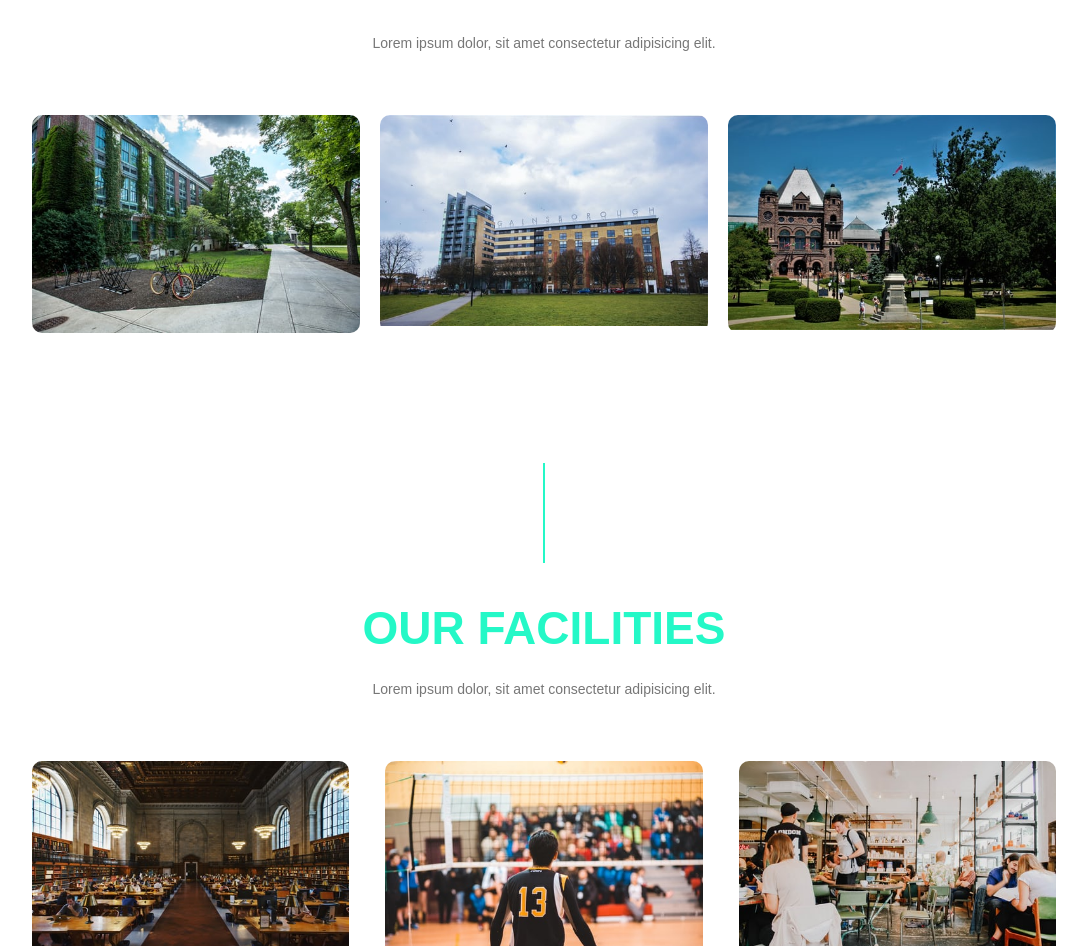
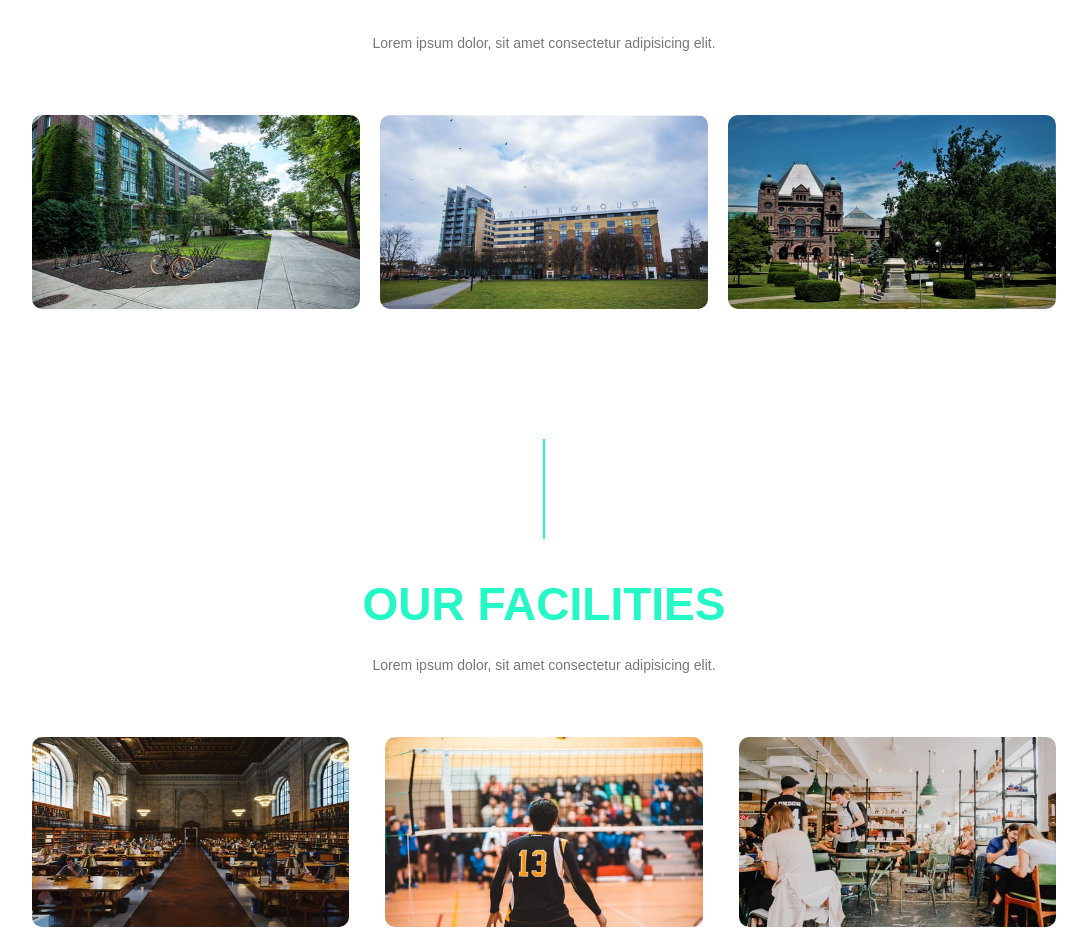
Before and after one commit to hassan27one/xplore-skills, a Next.js app: page / in a window 1280 px wide. Shown: the part 1786-2732 px from the top of the page, without its empty margins (96-1183 px from the left). Built offline with nearby package versions, Linux system fonts and the light colour scheme.

Commit message:
commit-3

```diff
--- a/app/components/LandingPage.js
+++ b/app/components/LandingPage.js
@@ -1,5 +1,5 @@
 import React from 'react'
-// import Image from 'next/image'
+import Image from 'next/image'
 
 export default function LandingPage() {
   return (
@@ -94,19 +94,19 @@ export default function LandingPage() {
     <div class="row">
         <div class="campus-col">
 
-            <img  src='/Campus1.png' alt="image-1"/>
+            <Image  src={"/Campus1.png"} alt="image-1" width={130} height={194}   />
             <div class="layer">
                 <h3>DELHI</h3>
             </div>
         </div>
         <div class="campus-col">
-            <img src="/Campus2.png" alt="image-2"/>
+            <Image src={"/Campus2.png"} alt="image-2"  width={130} height={194} />
             <div class="layer">
                 <h3>HYDERABAD</h3>
             </div>
         </div>
         <div class="campus-col">
-            <img src="/Campus3.png" alt="image-3"/>
+            <Image src={"/Campus3.png"} alt="image-3"  width={130} height={194} />
             <div class="layer">
                 <h3>MUMBAI</h3>
             </div>
@@ -126,19 +126,19 @@ export default function LandingPage() {
 
         <div class="row">
             <div class="facilities-col">
-                <img src="/libary.png" alt="picture-1"/>
+                <Image src={"/libary.png"} alt="picture-1"  width={125} height={190} />
                 <h3>Best Libary</h3>
                 <p>Lorem ipsum dolor sit amet consectetur adipisicing elit. Distinctio omnis asperiores atque aperiam.
                 </p>
             </div>
             <div class="facilities-col">
-                <img src="/playground.png" alt="picture-2"/>
+                <Image src={"/playground.png"} alt="picture-2"  width={125} height={190} />
                 <h3>Athletics</h3>
                 <p>Lorem ipsum dolor sit amet consectetur adipisicing elit. Distinctio omnis asperiores atque aperiam.
                 </p>
             </div>
             <div class="facilities-col">
-                <img src="/food.png" alt="picture-3"/>
+                <Image src={"/food.png"} alt="picture-3" width={125} height={190} />
                 <h3>Tasty and Healthy Food</h3>
                 <p>Lorem ipsum dolor sit amet consectetur adipisicing elit. Distinctio omnis asperiores atque aperiam.
                 </p>
@@ -158,7 +158,7 @@ export default function LandingPage() {
 
         <div class="row">
             <div class="testimonials-col">
-                <img src="/user.png" alt="piccccc"/>
+                <Image src={"/user.png"} alt="piccccc" width={60} height={60} />
                 <div>
                     <p>Lorem ipsum dolor sit amet consectetur adipisicing elit. Modi maiores in nostrum rerum voluptatem
                         praesentium veritatis alias omnis voluptate nisi aperiam, voluptatum quibusdam itaque a
@@ -172,7 +172,7 @@ export default function LandingPage() {
                 </div>
             </div>
             <div class="testimonials-col">
-                <img src="/user.png" alt="piccccc"/>
+                <Image src="/user.png" alt="piccccc" width={60} height={60} />
                 <div>
                     <p>Lorem ipsum dolor sit amet consectetur adipisicing elit. Modi maiores in nostrum rerum voluptatem
                         praesentium veritatis alias omnis voluptate nisi aperiam, voluptatum quibusdam itaque a
```
